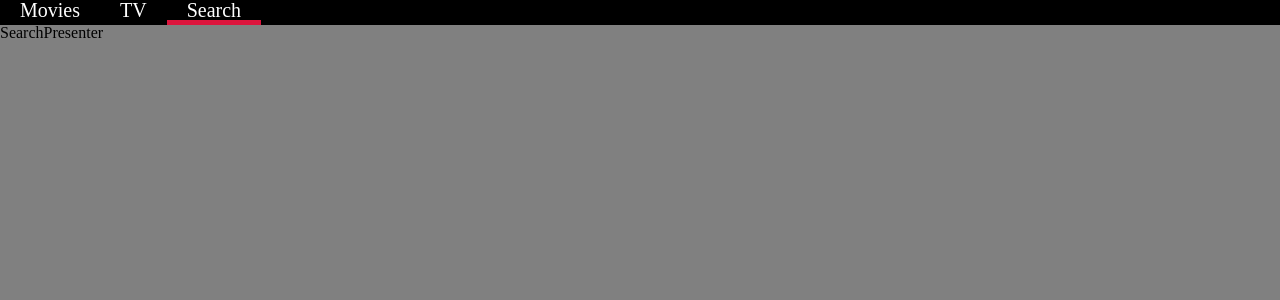
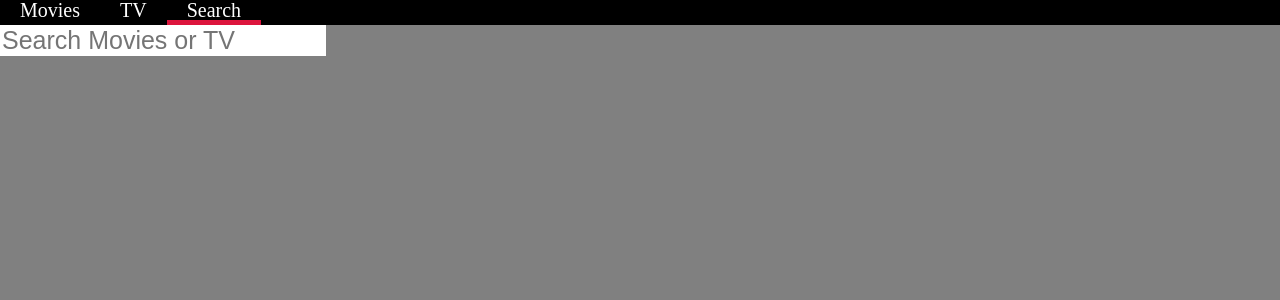
Before and after one commit to GitHubGW/study, a React (Create React App) app in the folder netflix-clone/: page /search in a window 1280 px wide. Shown: the top 300 px of the page. Built offline with nearby package versions, Linux system fonts and the light colour scheme.

Commit message:
Search Presenter Error

```diff
--- /dev/null
+++ b/netflix-clone/src/Components/Loader.js
@@ -0,0 +1,16 @@
+import styled from "styled-components";
+
+const Container = styled.div`
+  height: 100vh;
+  width: 100vw;
+  display: flex;
+  justify-content: center;
+  font-size: 100px;
+  margin-top: 20px;
+`;
+
+const Loader = () => {
+  return <Container>⏳</Container>;
+};
+
+export default Loader;
--- a/netflix-clone/src/Components/Section.js
+++ b/netflix-clone/src/Components/Section.js
@@ -11,7 +11,8 @@ const Title = styled.span`
 `;
 
 const Children = styled.div`
-  display: block;
+  display: flex;
+  flex-direction: column;
 `;
 
 const Section = ({ title, children }) => {
--- a/netflix-clone/src/Routes/Home/HomePresenter.js
+++ b/netflix-clone/src/Routes/Home/HomePresenter.js
@@ -1,15 +1,38 @@
 import PropTypes from "prop-types";
 import styled from "styled-components";
 import Section from "Components/Section";
+import Loader from "Components/Loader";
 
 const Container = styled.div``;
 
 const HomePresenter = ({ nowPlaying, upcoming, popular, error, loading }) => {
-  return loading ? null : (
+  console.log(nowPlaying, upcoming, popular, error, loading);
+
+  return loading ? (
+    <Loader></Loader>
+  ) : (
     <Container>
-      {nowPlaying && nowPlaying.length > 0 && <Section title="Now Playing Movies">{nowPlaying.map((movie) => movie.title)}</Section>}
-      {upcoming && upcoming.length > 0 && <Section title="Upcoming Movies">{upcoming.map((movie) => movie.title)}</Section>}
-      {popular && popular.length > 0 && <Section title="Popular Movies">{popular.map((movie) => movie.title)}</Section>}
+      {nowPlaying && nowPlaying.length > 0 && (
+        <Section title="Now Playing Movies">
+          {nowPlaying.map((movie) => (
+            <span key={movie.id}>{movie.title}</span>
+          ))}
+        </Section>
+      )}
+      {upcoming && upcoming.length > 0 && (
+        <Section title="Upcoming Movies">
+          {upcoming.map((movie) => (
+            <span key={movie.id}>{movie.title}</span>
+          ))}
+        </Section>
+      )}
+      {popular && popular.length > 0 && (
+        <Section title="Popular Movies">
+          {popular.map((movie) => (
+            <span key={movie.id}>{movie.title}</span>
+          ))}
+        </Section>
+      )}
     </Container>
   );
 };
--- a/netflix-clone/src/Routes/Search/SearchContainer.js
+++ b/netflix-clone/src/Routes/Search/SearchContainer.js
@@ -15,7 +15,16 @@ class SearchContainer extends React.Component {
   //   this.handleSubmit();
   // }
 
-  handleSubmit() {
+  updateTerm(event) {
+    console.log(event.target.value);
+
+    this.setState({
+      searchTerm: event.target.value,
+    });
+  }
+
+  handleSubmit(event) {
+    event.preventDefault();
     const { searchTerm } = this.state;
 
     if (searchTerm !== "") {
@@ -57,7 +66,17 @@ class SearchContainer extends React.Component {
     const { movieResult, tvResult, searchTerm, error, loading } = this.state;
     // console.log(this.state);
 
-    return <SearchPresenter movieResult={movieResult} tvResult={tvResult} searchTerm={searchTerm} error={error} loading={loading} handleSubmit={this.handleSubmit}></SearchPresenter>;
+    return (
+      <SearchPresenter
+        movieResult={movieResult}
+        tvResult={tvResult}
+        searchTerm={searchTerm}
+        error={error}
+        loading={loading}
+        handleSubmit={this.handleSubmit}
+        updateTerm={this.updateTerm}
+      ></SearchPresenter>
+    );
   }
 }
 
--- a/netflix-clone/src/Routes/Search/SearchPresenter.js
+++ b/netflix-clone/src/Routes/Search/SearchPresenter.js
@@ -1,10 +1,48 @@
 import PropTypes from "prop-types";
 import styled from "styled-components";
+import Section from "Components/Section";
+import Loader from "Components/Loader";
 
-const SearchPresenter = ({ movieResult, tvResult, searchTerm, error, loading, handleSubmit }) => {
-  console.log(movieResult, tvResult, searchTerm, error, loading, handleSubmit);
+const Container = styled.div``;
 
-  return "SearchPresenter";
+const Form = styled.form``;
+
+const Input = styled.input`
+  border: none;
+  outline: none;
+  font-size: 25px;
+`;
+
+const SearchPresenter = ({ movieResult, tvResult, searchTerm, error, loading, handleSubmit, updateTerm }) => {
+  console.log(movieResult, tvResult, searchTerm, error, loading, handleSubmit, updateTerm);
+
+  return (
+    <Container>
+      <Form onSubmit={handleSubmit}>
+        <Input placeholder="Search Movies or TV" value={searchTerm} onChange={updateTerm}></Input>
+      </Form>
+      {loading ? (
+        <Loader></Loader>
+      ) : (
+        <>
+          {movieResult && movieResult.length > 0 && (
+            <Section title="Movies Result">
+              {movieResult.map((movie) => (
+                <span key={movie.id}>{movie.title}</span>
+              ))}
+            </Section>
+          )}
+          {tvResult && tvResult.length > 0 && (
+            <Section title="TV Result">
+              {tvResult.map((tv) => (
+                <span key={tv.id}>{tv.name}</span>
+              ))}
+            </Section>
+          )}
+        </>
+      )}
+    </Container>
+  );
 };
 
 SearchPresenter.propTypes = {
@@ -14,6 +52,7 @@ SearchPresenter.propTypes = {
   searchTerm: PropTypes.string,
   loading: PropTypes.bool.isRequired,
   handleSubmit: PropTypes.func.isRequired,
+  updateTerm: PropTypes.func.isRequired,
 };
 
 export default SearchPresenter;
--- a/netflix-clone/src/Routes/TV/TVPresenter.js
+++ b/netflix-clone/src/Routes/TV/TVPresenter.js
@@ -1,10 +1,40 @@
 import PropTypes from "prop-types";
 import styled from "styled-components";
+import Section from "Components/Section";
+import Loader from "Components/Loader";
+
+const Container = styled.div``;
 
 const TVPresenter = ({ topRated, popular, airingToday, error, loading }) => {
   console.log(topRated, popular, airingToday, error, loading);
 
-  return "TVPresenter";
+  return loading ? (
+    <Loader></Loader>
+  ) : (
+    <Container>
+      {topRated && topRated.length > 0 && (
+        <Section title="Top Rated TV">
+          {topRated.map((tv) => (
+            <span key={tv.id}>{tv.name}</span>
+          ))}
+        </Section>
+      )}
+      {popular && popular.length > 0 && (
+        <Section title="Popular TV">
+          {popular.map((tv) => (
+            <span key={tv.id}>{tv.name}</span>
+          ))}
+        </Section>
+      )}
+      {airingToday && airingToday.length > 0 && (
+        <Section title="Airing Today TV">
+          {airingToday.map((tv) => (
+            <span key={tv.id}>{tv.name}</span>
+          ))}
+        </Section>
+      )}
+    </Container>
+  );
 };
 
 TVPresenter.propTypes = {
```
